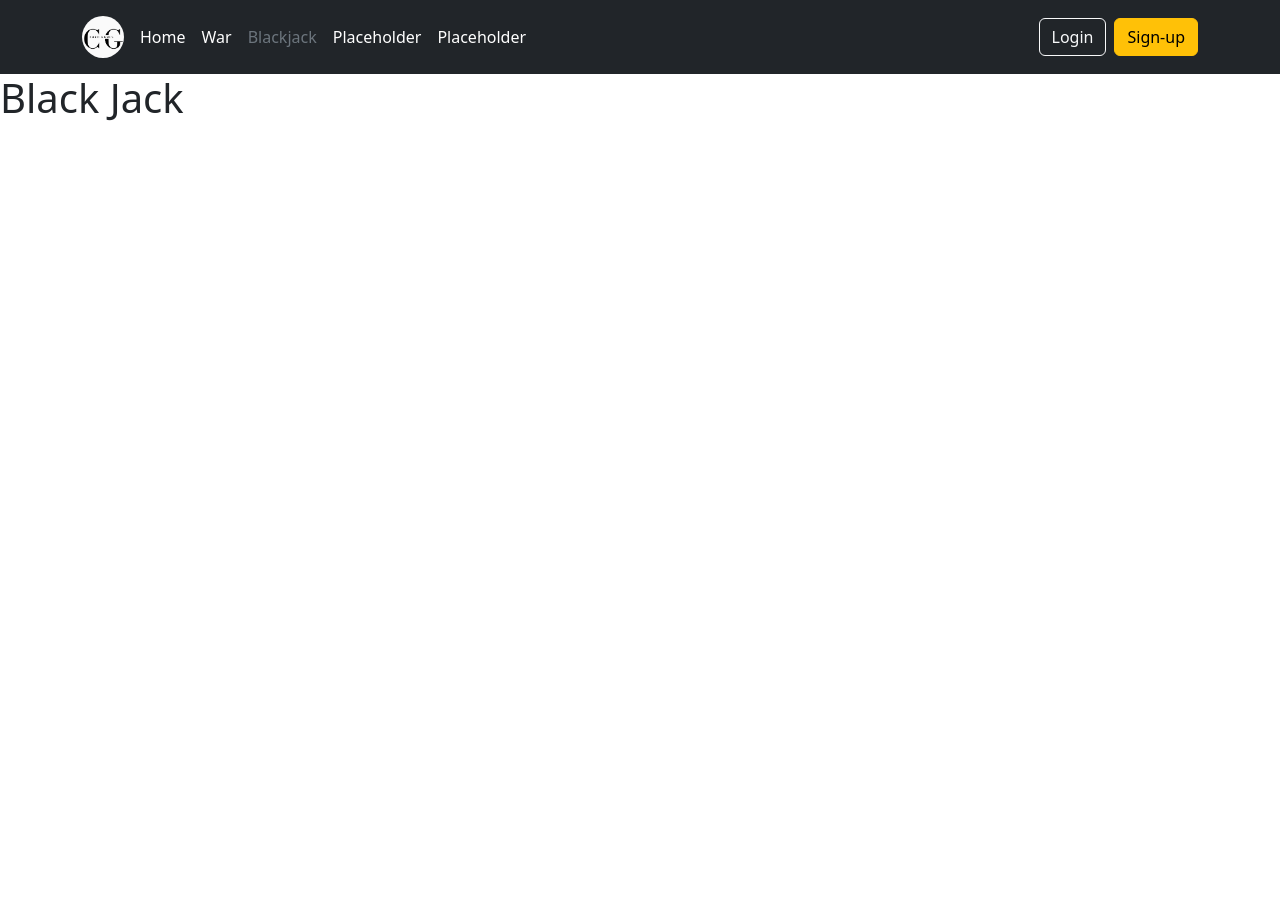
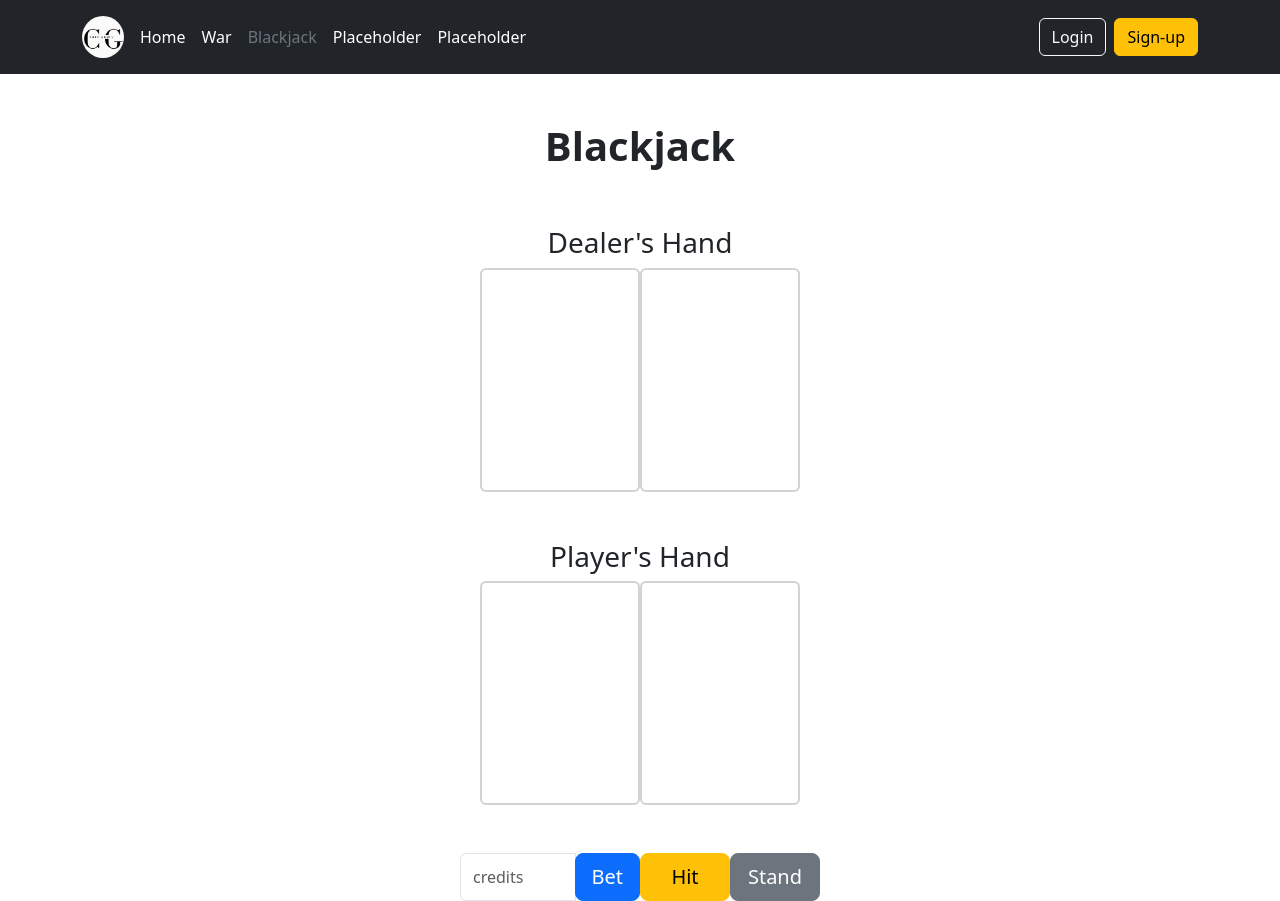
Before and after one commit to cgwol/Card-Games, a React (Vite) app: page /blackjack in a window 1280 px wide. Before the commit the page ends 800 px from the top, so only its background shows below. Built offline with nearby package versions, Linux system fonts and the light colour scheme.

Commit message:
html setup

```diff
--- a/src/pages/Blackjack.jsx
+++ b/src/pages/Blackjack.jsx
@@ -3,9 +3,79 @@ import { startGame } from '../utils/blackjack.js'
 startGame()
 
 
-export default function Blackjack(){
+export default function Blackjack() {
 
-    return(
-        <h1>Black Jack</h1>
+    return (
+        <div className='d-flex flex-column align-items-center mt-5'>
+            <h1 className="fw-bold">Blackjack</h1>
+
+            <div className="w-50 mt-5" id="game-area">
+
+                <h3 className='text-center'>Dealer's Hand</h3>
+                <div className='d-flex flex-row justify-content-center' id='dealer'>
+
+                    <div className='card justify-content-center border-2' style={{ width: '160px', height: '224px' }}>
+
+                    </div>
+                    <div className='card justify-content-center border-2' style={{ width: '160px', height: '224px' }}>
+
+                    </div>
+
+
+                </div>
+
+                <h3 className='text-center mt-5'>Player's Hand</h3>
+                <div className='d-flex flex-row justify-content-center' id='dealer'>
+
+                    <div className='card justify-content-center border-2' style={{ width: '160px', height: '224px' }}>
+
+                    </div>
+                    <div className='card justify-content-center border-2' style={{ width: '160px', height: '224px' }}>
+
+                    </div>
+
+
+                </div>
+
+                <div className='d-flex flex-row justify-content-center mt-5'>
+
+                    <div className='input-group' style={{ width: '180px' }}>
+                        <input type="text" className='form-control' placeholder='credits' aria-label='credits' />
+                        <div className='input-group-append'>
+                            <button
+                                id='start-game'
+                                onClick={{}}
+                                className='btn btn-primary btn-lg'
+                                type='button'
+                            >Bet
+                            </button>
+                        </div>
+                    </div>
+
+                    <button
+                        id='hit-button'
+                        onClick={{}}
+                        className='btn btn-warning btn-lg'
+                        style={{ width: '90px' }}
+                        type='button'
+                    >Hit
+                    </button>
+
+                    <button
+                        id='stand-button'
+                        onClick={{}}
+                        className='btn btn-secondary btn-lg'
+                        style={{ width: '90px' }}
+                        type='button'
+                    >Stand
+                    </button>
+
+
+                </div>
+
+            </div>
+
+
+        </div>
     );
 }
--- a/src/utils/blackjack.js
+++ b/src/utils/blackjack.js
@@ -1,9 +1,26 @@
 import { createDeck, shuffleDeck} from '../utils/deck.js'
 
 export const getHandValue = (hand) =>{
-    hand = [];
+    let value = 0;
+    let aces = 0;
+    for(const card of hand){
+        if(card.rank === 'A'){
+            aces+=1;
+        } else if(['J','Q','K'].includes(card.rank)){
+            value += 10;
+        } else {
+            value += parseInt(card.rank);
+        }
+    }
+    for (let i = 0; i < aces; i++){
+        if(value + 11 <= 21){
+            value += 11;
+        } else {
+            value += 1;
+        }
+    }
 
-    return hand;
+    return value;
 }
 
 export const startGame = () => {
@@ -19,7 +36,9 @@ export const startGame = () => {
 
     console.log(playerHand)
     console.log(dealerHand)
-    console.log(deck)
+    // console.log(deck)
+
+    console.log(getHandValue(playerHand))
 
 }
 
```
